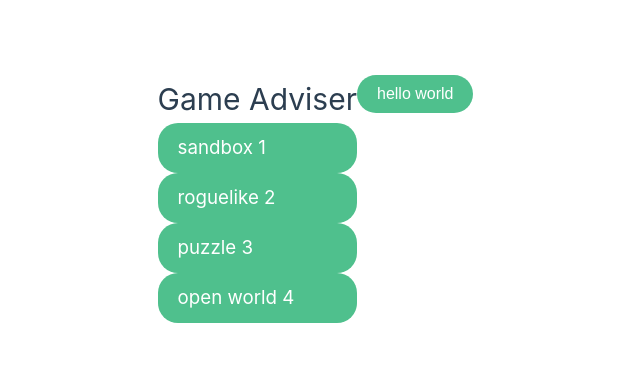
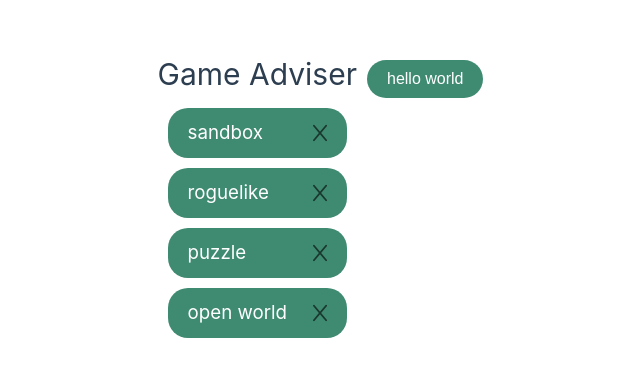
Before and after one commit to Phantom-works/Adviser-Front-End, a Vue app: page / in a window 1280 px wide. Shown: the part 201-578 px from the top of the page, without its empty margins (283-923 px from the left). Built offline with nearby package versions, Linux system fonts and the light colour scheme.

Commit message:
Added overview for selected categories with delete buttons

```diff
--- a/index.html
+++ b/index.html
@@ -1,13 +1,21 @@
 <!DOCTYPE html>
 <html lang="en">
-  <head>
-    <meta charset="UTF-8">
-    <link rel="icon" href="/favicon.ico">
-    <meta name="viewport" content="width=device-width, initial-scale=1.0">
+<head>
+    <meta charset="UTF-8"/>
+    <link href="/favicon.ico" rel="icon"/>
+    <meta content="width=device-width, initial-scale=1.0" name="viewport"/>
     <title>Vite App</title>
-  </head>
-  <body>
-    <div id="app"></div>
-    <script type="module" src="/src/main.ts"></script>
-  </body>
+
+    <link
+            crossorigin="anonymous"
+            href="https://cdnjs.cloudflare.com/ajax/libs/font-awesome/6.4.0/css/all.min.css"
+            integrity="sha512-iecdLmaskl7CVkqkXNQ/ZH/XLlvWZOJyj7Yy7tcenmpD1ypASozpmT/E0iPtmFIB46ZmdtAc9eNBvH0H/ZpiBw=="
+            referrerpolicy="no-referrer"
+            rel="stylesheet"
+    />
+</head>
+<body>
+<div id="app"></div>
+<script src="/src/main.ts" type="module"></script>
+</body>
 </html>
--- a/src/App.vue
+++ b/src/App.vue
@@ -1,47 +1,43 @@
 <template>
-
   <div>
-      <GameAdviserHeader
-          text="Game Adviser"/>
-      <CategoryList :categories = "categories" />
+    <GameAdviserHeader text="Game Adviser" />
+    <CategoryList :categories="categories" @DeleteCategory="DeleteCategory" />
   </div>
 
   <div>
-    <RoundedButton
-    text="hello world"
-    />
+    <RoundedButton text="hello world" />
   </div>
-
-
 </template>
 
-<script setup lang="ts">
-import RoundedButton from "./components/buttons/RoundedButton.vue"
-import GameAdviserHeader from "@/components/GameAdviserHeader.vue";
-import CategoryList from "@/components/category components/CategoryList.vue";
-import type Category from "@/components/Interfaces/Category";
+<script lang="ts" setup>
+import RoundedButton from './components/default/DefaultButton.vue'
+import GameAdviserHeader from '@/components/GameAdviserHeader.vue'
+import CategoryList from '@/components/category/GameCategoryList.vue'
+import type Category from '@/BLL/Category'
 
-import {ref} from 'vue';
+import { ref } from 'vue'
+const DeleteCategory = (_id: number) => {
+  categories.value = categories.value.filter((category) => category.id !== _id)
+}
 
-const categories = ref<Category[]>([{
+let categories = ref<Category[]>([
+  {
     id: 1,
-      title: "sandbox",
+    title: 'sandbox'
   },
   {
     id: 2,
-      title: "roguelike"
+    title: 'roguelike'
   },
   {
     id: 3,
-      title: "puzzle"
+    title: 'puzzle'
   },
   {
     id: 4,
-      title: "open world"
-    }])
-
+    title: 'open world'
+  }
+])
 </script>
 
-<style scoped>
-
-</style>
+<style scoped></style>
--- /dev/null
+++ b/src/BLL/Category.ts
@@ -0,0 +1,9 @@
+export default class Category {
+  public id: number
+  public title: string
+
+  constructor(id: number, title: string) {
+    this.id = id
+    this.title = title
+  }
+}
--- a/src/components/category components/CategoryList.vue
+++ /dev/null
@@ -1,17 +0,0 @@
-<template>
-  <div v-for="category in categories" :key="category.id">
-    <GameCategory :category="category"/>
-  </div>
-</template>
-
-<script setup lang = ts>
-
-import type Category from "@/components/Interfaces/Category";
-import GameCategory from "@/components/category components/GameCategory.vue";
-
-defineProps<{categories: Category[]}>()
-</script>
-
-<style scoped>
-
-</style>
--- a/src/components/category components/GameCategory.vue
+++ /dev/null
@@ -1,35 +0,0 @@
-<template>
-  <div class="gameCategory">
-    <h3>
-      {{category.title}}
-      {{category.id}}
-    </h3>
-  </div>
-</template>
-
-<script setup lang="ts">
-
-import Category from "@/components/Interfaces/Category";
-
-defineProps<{category: Category}>()
-
-</script>
-
-<style scoped>
-
-.gameCategory{
-  background: #4fc08d;
-  color: #fff;
-  border-radius: 20px;
-  padding: 10px 20px;
-  font-size: 1rem;
-  border: none;
-  cursor: pointer;
-  transition: all 0.3s ease;
-}
-
-div:hover {
-  filter: brightness(85%);
-}
-
-</style>
--- /dev/null
+++ b/src/components/category/GameCategory.vue
@@ -0,0 +1,46 @@
+<template>
+  <div class="gameCategory">
+    <h3>
+      {{ category.title }}
+      <i class="fa-solid fa-x" @click="OnDelete(category.id)"></i>
+    </h3>
+  </div>
+</template>
+
+<script lang="ts" setup>
+import Category from '@/BLL/Category'
+
+defineProps<{ category: Category }>()
+
+const emit = defineEmits(['DeleteCategory'])
+const OnDelete = (_id: number) => {
+  emit("DeleteCategory", _id)
+}
+</script>
+
+<style scoped>
+.fa-solid {
+  color: #3f8b72;
+  filter: brightness(40%);
+}
+
+.gameCategory {
+  background: #3f8b72;
+  color: #fff;
+  border-radius: 20px;
+  padding: 10px 20px;
+  font-size: 1rem;
+  border: none;
+  cursor: pointer;
+  transition: all 0.3s ease;
+  margin: 10px;
+  position: relative;
+}
+
+.gameCategory h3 i {
+  position: absolute;
+  top: 50%;
+  right: 0;
+  transform: translateY(-50%);
+}
+</style>
--- /dev/null
+++ b/src/components/category/GameCategoryList.vue
@@ -0,0 +1,19 @@
+<template>
+  <div v-for="category in categories" :key="category.id">
+    <CoCategory :category="category" @DeleteCategory="DeleteCategory"/>
+  </div>
+</template>
+
+<script lang="ts" setup>
+import type Category from '@/BLL/Category'
+import CoCategory from '@/components/category/GameCategory.vue'
+
+defineProps<{ categories: Category[] }>()
+
+const emit = defineEmits(['DeleteCategory'])
+const DeleteCategory = (_id: number) => {
+  emit("DeleteCategory", _id)
+}
+</script>
+
+<style scoped></style>
--- a/src/components/buttons/RoundedButton.vue
+++ b/src/components/default/DefaultButton.vue
@@ -1,39 +1,33 @@
 <template>
-  <button
-      :style="{ background, color,}"
-      :class="{'disable-button': disabled}"
-  >
+  <button :style="{ background, color }" :class="{ 'disable-button': disabled }">
     {{ text }}
   </button>
 </template>
 
 <script setup lang="ts">
-
 defineProps({
   text: {
-    type: String,
+    type: String
   },
   color: {
-    type: String,
+    type: String
   },
   background: {
-    type: String,
+    type: String
   },
   disabled: {
-    type : Boolean,
+    type: Boolean
   }
 })
-
 </script>
 
 <style scoped>
-
-.disable-button{
+.disable-button {
   opacity: 0.5;
 }
 
 button {
-  background: #4fc08d;
+  background: #3f8b72;
   color: #fff;
   border-radius: 20px;
   padding: 10px 20px;
@@ -41,6 +35,7 @@ button {
   border: none;
   cursor: pointer;
   transition: all 0.3s ease;
+  margin: 10px;
 }
 
 button:hover {
--- a/src/main.ts
+++ b/src/main.ts
@@ -4,6 +4,7 @@ import App from './App.vue'
 
 import './assets/main.css'
 
+
 const app = createApp(App)
 
 app.use(createPinia())
```
Also changed, not shown: src/components/GameAdviserHeader.vue (+3 -5 lines), src/components/Interfaces/Category.ts (deleted, +0 -9 lines), src/components/category/CategoryImputField.vue (added, +11 -0 lines), 1 other file (tests, documents, lock files or other folders). Lines whose indentation alone changed are shown as unchanged.
